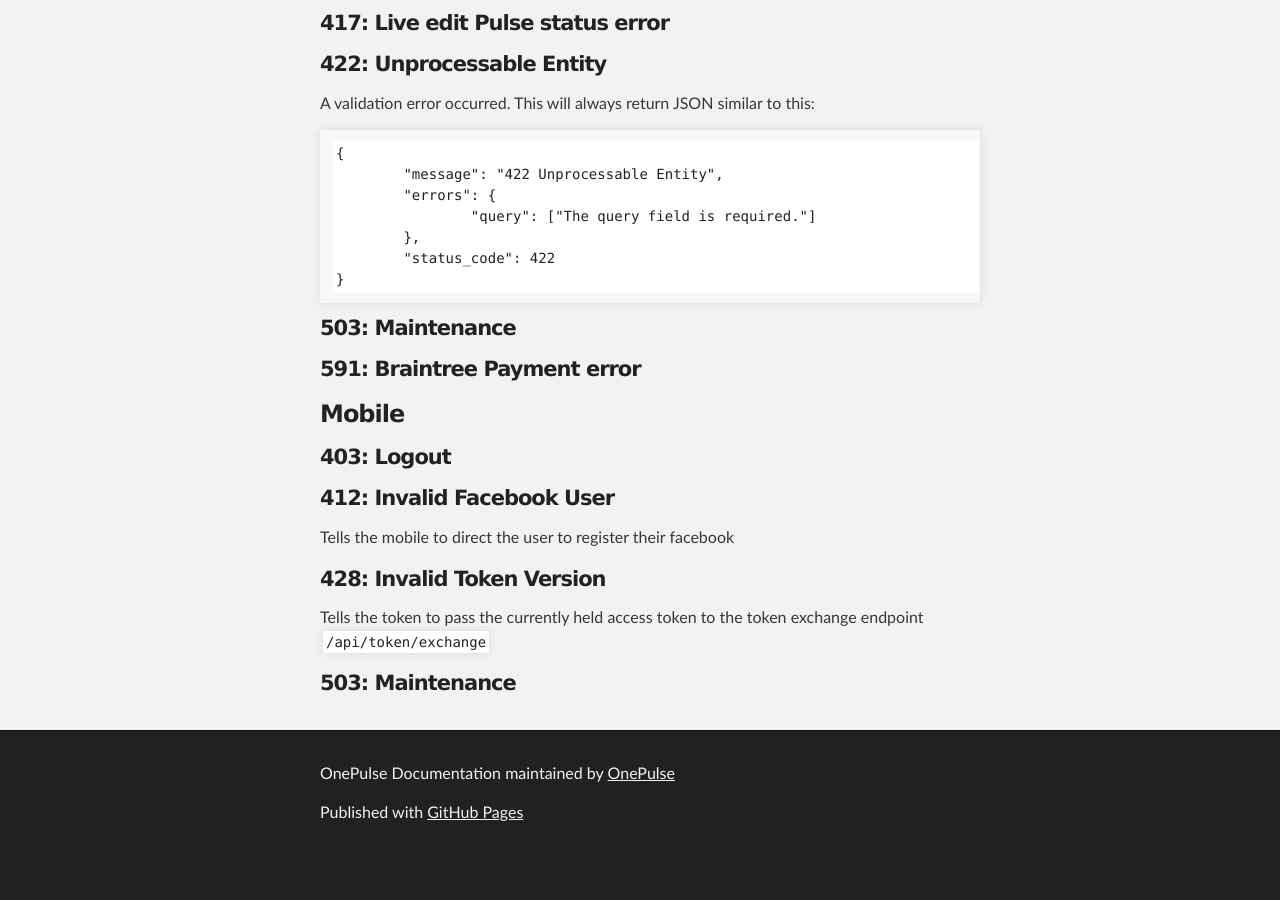
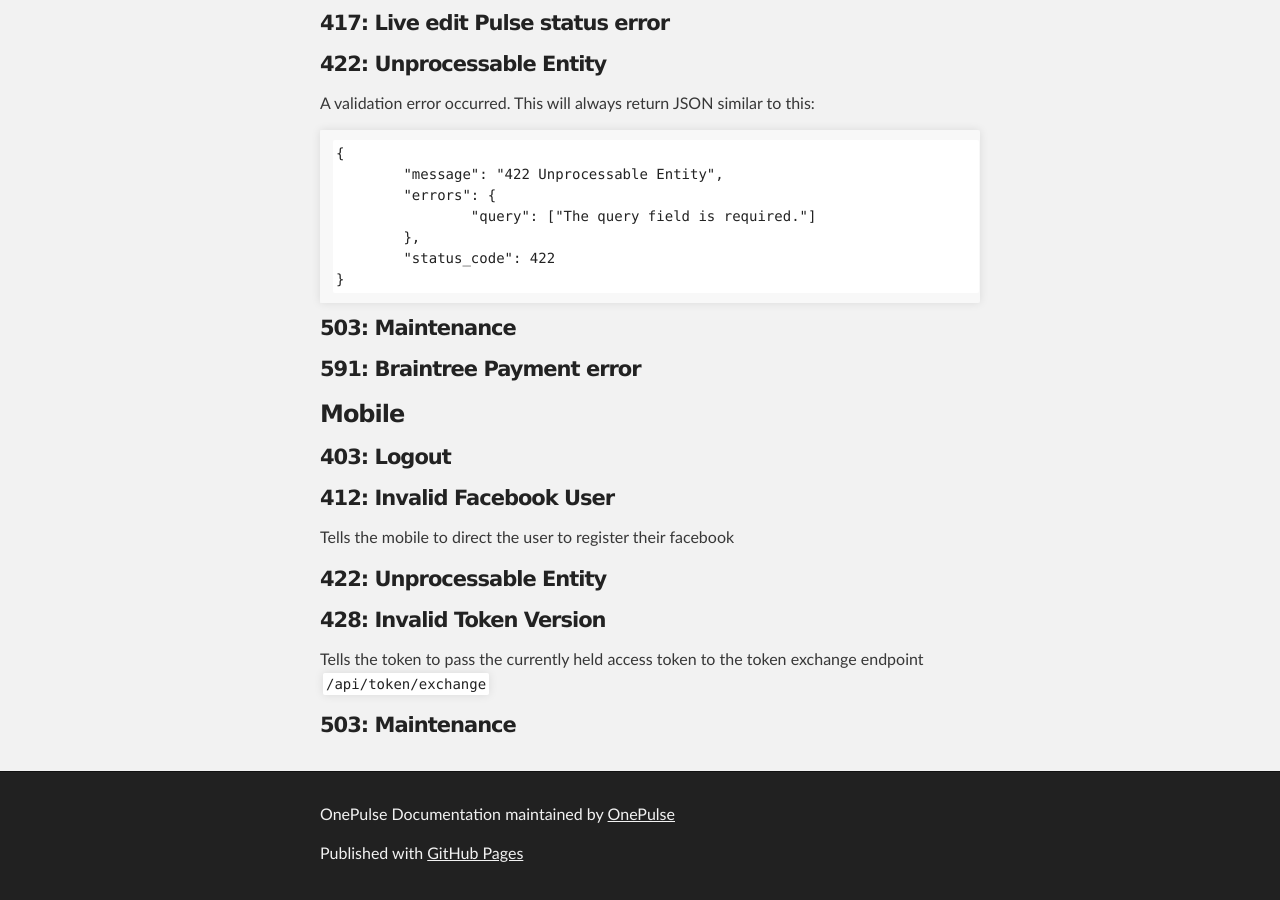
Before and after one commit to OnePulse/documentation, a Jekyll site: the page built from private/http_codes/http_status_codes.md, in a window 1280 px wide and 900 px high, scrolled down 574 px. Built offline with Jekyll 4.4.1, drawn with Linux system fonts in a browser that asks for light colours; our own code applies the rules of GitHub Pages for plain Markdown files; before the commit the page ends 1433 px from its top, so only the background shows below that.

Commit message:
Update http_status_codes.md

```diff
--- a/private/http_codes/http_status_codes.md
+++ b/private/http_codes/http_status_codes.md
@@ -29,6 +29,7 @@ A validation error occurred. This will always return JSON similar to this:
 #### 403: Logout
 #### 412: Invalid Facebook User
 Tells the mobile to direct the user to register their facebook
+#### 422: Unprocessable Entity
 #### 428: Invalid Token Version
 Tells the token to pass the currently held access token to the token exchange endpoint `/api/token/exchange`
 
```
